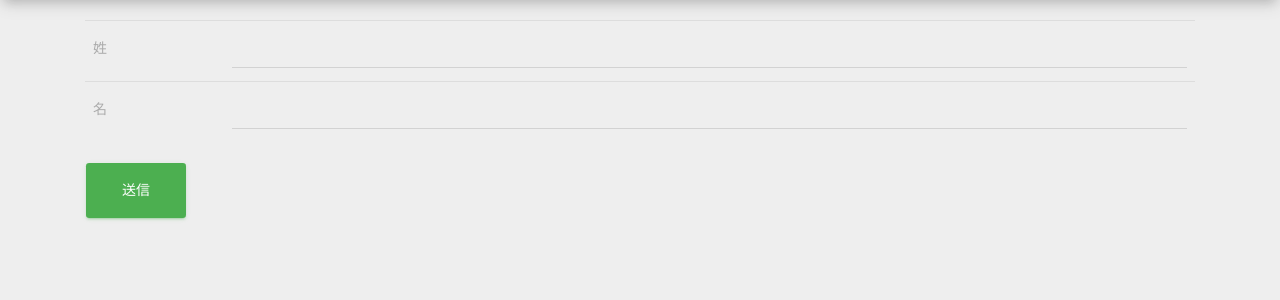
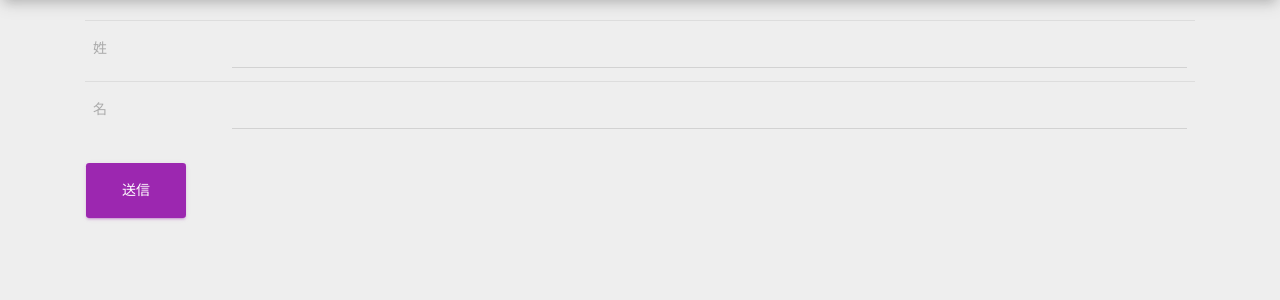
Before and after one commit to sheep333/sample-django, a Django app: page /user_update/3/ in a window 1280 px wide. Shown: the part 70-370 px from the top of the page. Run offline with Django 3.2, Linux system fonts and the light colour scheme; a user stored in the database is signed in; data comes from the database, SQL or seed files in the repository.

Commit message:
ボタンの色を変更

```diff
--- a/register/templates/register/user_form.html
+++ b/register/templates/register/user_form.html
@@ -13,6 +13,6 @@
         </tbody>
     </table>
     {% csrf_token %}
-    <button type="submit" class="btn btn-success btn-lg" >送信</button>
+    <button type="submit" class="btn btn-primary btn-lg" >送信</button>
 </form>
 {% endblock %}
```
